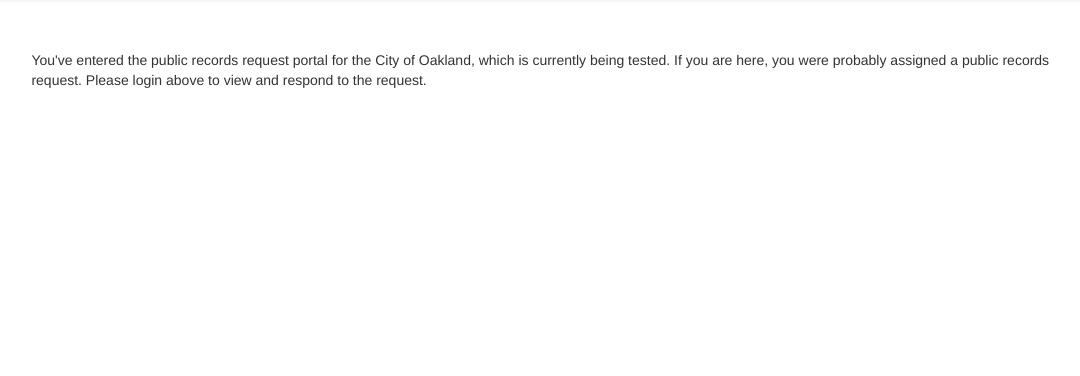
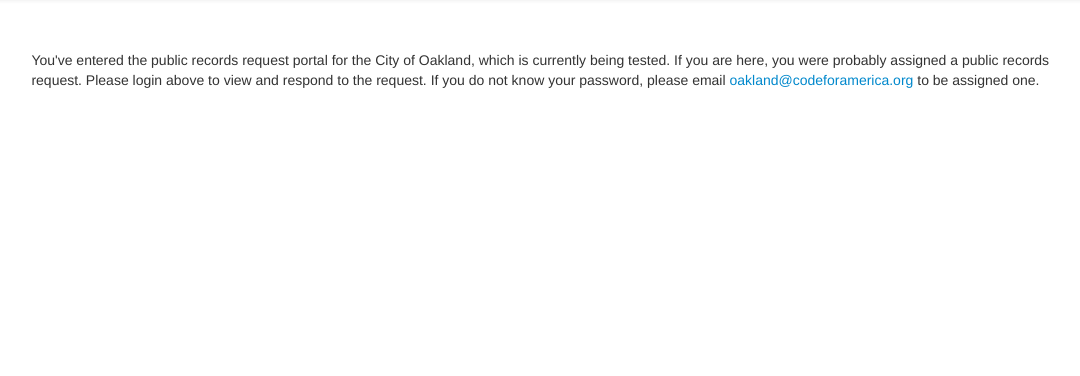
Before and after one commit to codeforamerica/recordtrac, a Flask app: page /1/request/1 in a window 1280 px wide. Shown: the part 44-420 px from the top of the page, without its empty margins (78-1158 px from the left). Run offline with Flask 2, Linux system fonts and the light colour scheme; some libraries are stand-ins or nearby versions.

Commit message:
Add contact info.

```diff
--- a/public_records_portal/templates/alpha.html
+++ b/public_records_portal/templates/alpha.html
@@ -2,7 +2,7 @@
 {% block content %}
 <html>
 <p>
-You've entered the public records request portal for the City of Oakland, which is currently being tested. If you are here, you were probably assigned a public records request. Please login above to view and respond to the request.
+You've entered the public records request portal for the City of Oakland, which is currently being tested. If you are here, you were probably assigned a public records request. Please login above to view and respond to the request. If you do not know your password, please email <a href="oakland@codeforamerica.org">oakland@codeforamerica.org</a> to be assigned one.
 </p>
 </html>
 {% endblock content %}
```
